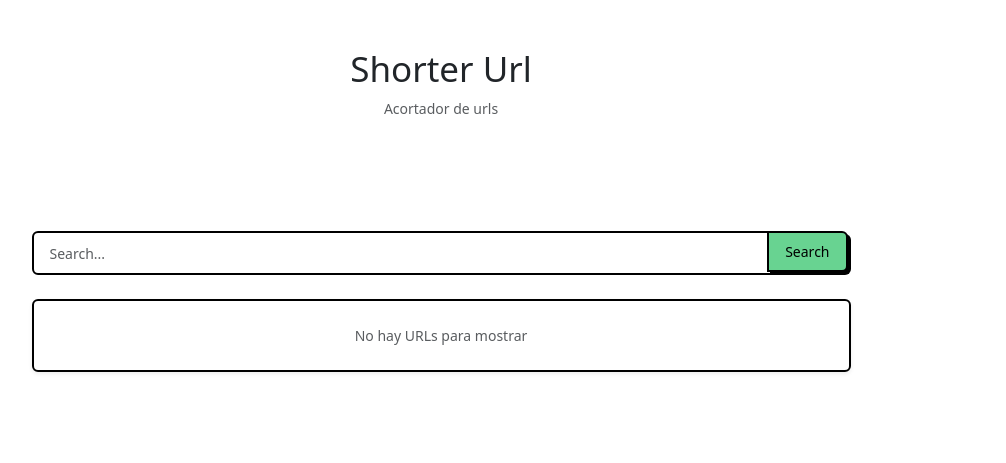
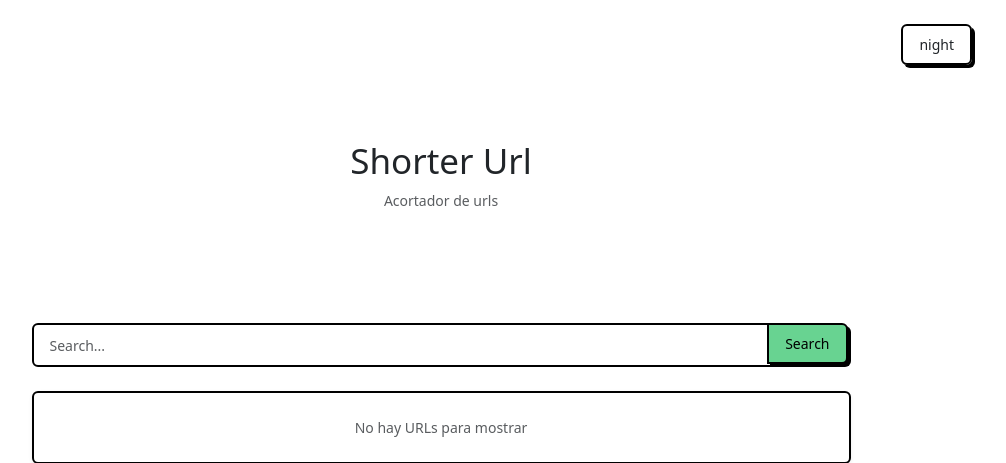
Before and after one commit to Cristian-Barajas09/shorter-url, a Django app: a page that uses shorter/templates/shorter/base.html in a window 1280 px wide. Shown: the top 463 px of the page, without its empty margins (199-1205 px from the left). Run offline with Django 5.2, Linux system fonts and the light colour scheme; data that the repository does not hold is empty; some libraries are stand-ins or nearby versions.

Commit message:
feat(theme): add theme handler in page

```diff
--- a/shorter/templates/shorter/base.html
+++ b/shorter/templates/shorter/base.html
@@ -11,10 +11,17 @@
 </head>
 <body class="">
     <div class="container d-flex flex-column align-items-center min-vh-100">
+        <div class="w-100 d-flex justify-content-end p-4">
+            <button class="btn" id="theme-button">night</button>
+        </div>
+
+
         {% include 'shorter/components/header.component.html' %}
         <main class="d-flex flex-column align-items-center w-100">
             {% block content %}{% endblock content %}
         </main>
     </div>
+
+    <script src="{% static 'js/theme-handler.js' %}"></script>
 </body>
 </html>
```
Also changed, not shown: 1 other file.
